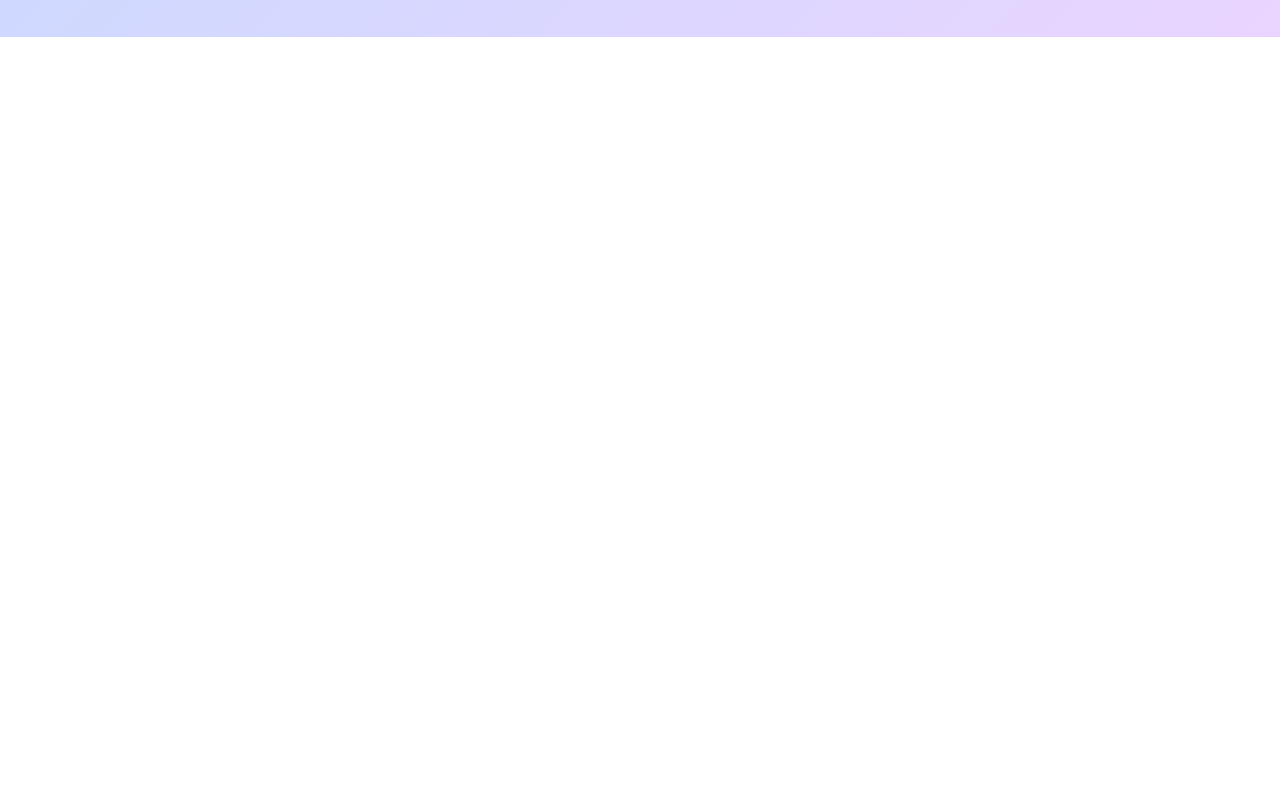
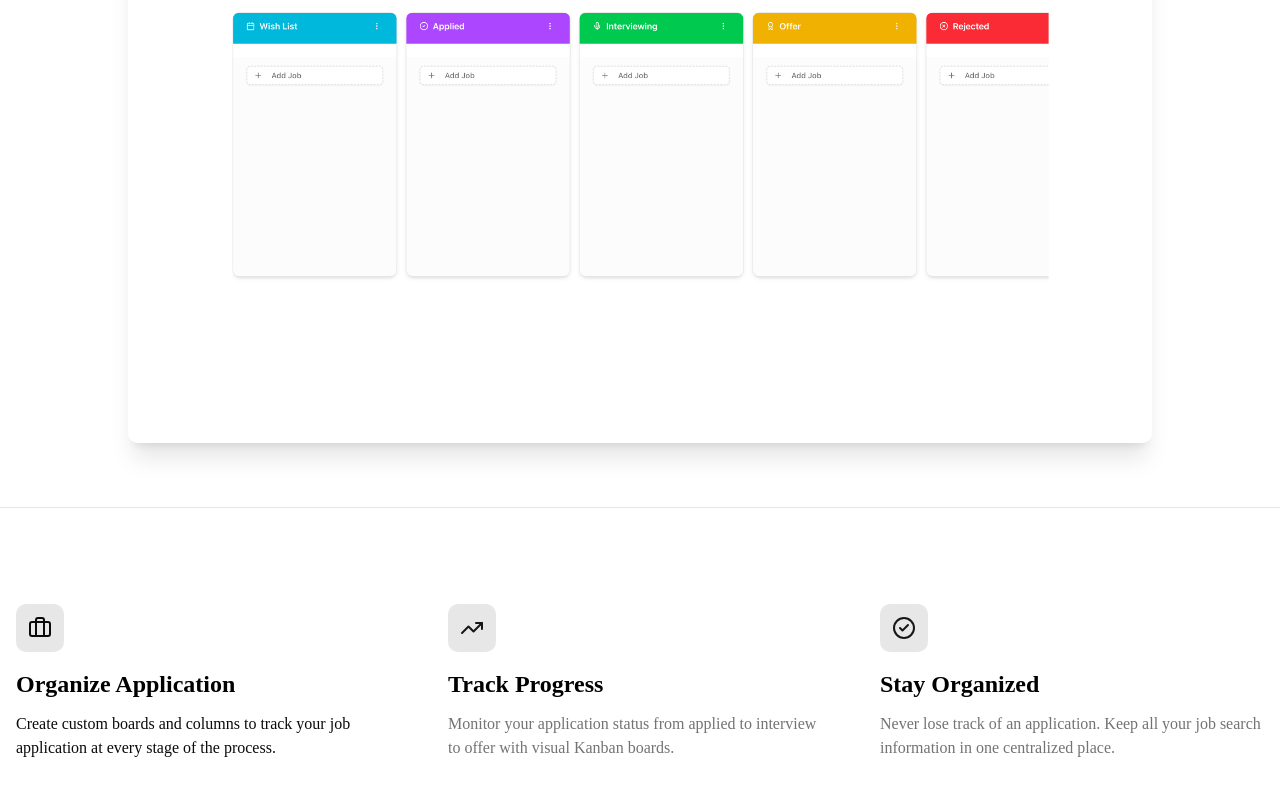
Before and after one commit to Azamat-JS/Next-full-stack, a Next.js app: page / in a window 1280 px wide. Shown: the part 763-1558 px from the top of the page. Before the commit the page ends 800 px from the top, so only its background shows below. Built offline with nearby package versions, Linux system fonts and the light colour scheme.

Commit message:
added features section in home page

```diff
--- a/app/page.tsx
+++ b/app/page.tsx
@@ -1,6 +1,7 @@
 
+import ImageTabs from "@/components/image-tabs";
 import { Button } from "@/components/ui/button";
-import { ArrowRight } from "lucide-react";
+import { ArrowRight, Briefcase, CheckCircle2, TrendingUp } from "lucide-react";
 import Link from "next/link";
 export default function Home() {
 
@@ -22,7 +23,50 @@
         </section>
 
         {/* Hero images section with tabs */}
+        <ImageTabs />
 
+        {/* features section */}
+        <section className="border-t bg-white py-24">
+          <div className="container mx-auto px-4">
+            <div className="grid gap-12 md:grid-cols-3">
+              <div className="flex flex-col">
+                <div className="mb-4 inline-flex h-12 w-12 items-center justify-center rounded-lg bg-primary/10">
+                  <Briefcase className="h-6 w-6" />
+                </div>
+                <h3 className="mb-3 text-2xl font-semibold text-black">
+                  Organize Application
+                </h3>
+                <p>
+                  Create custom boards and columns to track your job application at every stage of the process.
+                </p>
+              </div>
+              <div className="flex flex-col">
+                <div className="mb-4 inline-flex h-12 w-12 items-center justify-center rounded-lg bg-primary/10">
+                  <TrendingUp className="h-6 w-6 text-primary" />
+                </div>
+                <h3 className="mb-3 text-2xl font-semibold text-black">
+                  Track Progress
+                </h3>
+                <p className="text-muted-foreground">
+                  Monitor your application status from applied to interview to
+                  offer with visual Kanban boards.
+                </p>
+              </div>
+              <div className="flex flex-col">
+                <div className="mb-4 inline-flex h-12 w-12 items-center justify-center rounded-lg bg-primary/10">
+                  <CheckCircle2 className="h-6 w-6 text-primary" />
+                </div>
+                <h3 className="mb-3 text-2xl font-semibold text-black">
+                  Stay Organized
+                </h3>
+                <p className="text-muted-foreground">
+                  Never lose track of an application. Keep all your job search
+                  information in one centralized place.
+                </p>
+              </div>
+            </div>
+          </div>
+        </section>
       </main>
     </div>
   );
```
